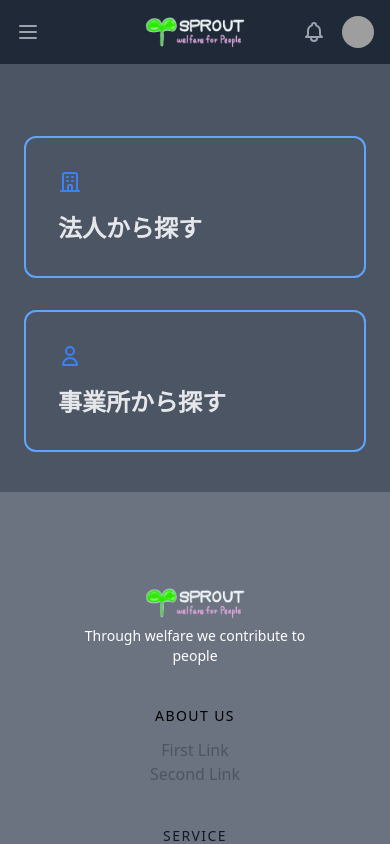
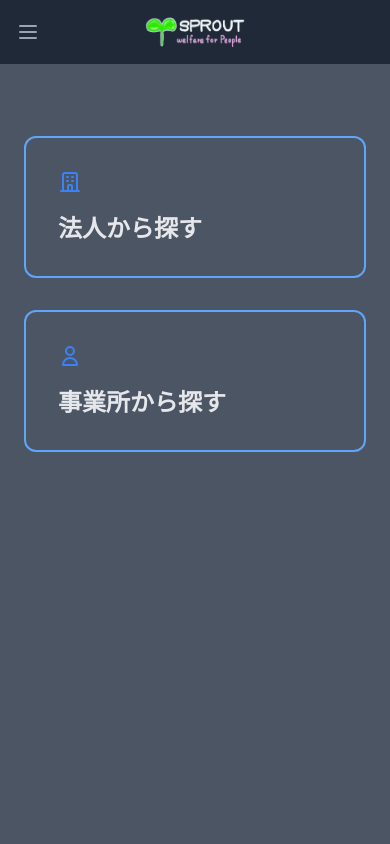
Before and after one commit to yupimaru-sikaku/search-welfare-sp, a Next.js app: page / in a window 390 px wide. Shown: the top 844 px of the page. Built offline with nearby package versions, Linux system fonts and the light colour scheme; grey boxes are pictures that could not be loaded.

Commit message:
メイン画面の高さ調整

```diff
--- a/src/layouts/Layout.jsx
+++ b/src/layouts/Layout.jsx
@@ -9,7 +9,7 @@ export const Layout = ({ children, title = "デフォルトページ" }) => {
         <title>{title}</title>
       </Head>
       <MainHeader />
-      <main className="bg-gray-600">{children}</main>
+      <main className="bg-gray-600 min-h-screen">{children}</main>
       <MainFooter />
     </div>
   );
--- a/src/layouts/MainHeader.jsx
+++ b/src/layouts/MainHeader.jsx
@@ -74,80 +74,6 @@ export const MainHeader = () => {
                   </div>
                 </div>
               </div>
-              <div className="absolute inset-y-0 right-0 flex items-center pr-2 sm:static sm:inset-auto sm:ml-6 sm:pr-0">
-                <button
-                  type="button"
-                  className="bg-gray-800 p-1 rounded-full text-gray-400 hover:text-white focus:outline-none focus:ring-2 focus:ring-offset-2 focus:ring-offset-gray-800 focus:ring-white"
-                >
-                  <span className="sr-only">View notifications</span>
-                  <BellIcon className="h-6 w-6" aria-hidden="true" />
-                </button>
-
-                {/* Profile dropdown */}
-                <Menu as="div" className="ml-3 relative">
-                  <div>
-                    <Menu.Button className="bg-gray-800 flex text-sm rounded-full focus:outline-none focus:ring-2 focus:ring-offset-2 focus:ring-offset-gray-800 focus:ring-white">
-                      <span className="sr-only">Open user menu</span>
-                      <img
-                        className="h-8 w-8 rounded-full"
-                        src="https://images.unsplash.com/photo-1472099645785-5658abf4ff4e?ixlib=rb-1.2.1&ixid=eyJhcHBfaWQiOjEyMDd9&auto=format&fit=facearea&facepad=2&w=256&h=256&q=80"
-                        alt=""
-                      />
-                    </Menu.Button>
-                  </div>
-                  <Transition
-                    as={Fragment}
-                    enter="transition ease-out duration-100"
-                    enterFrom="transform opacity-0 scale-95"
-                    enterTo="transform opacity-100 scale-100"
-                    leave="transition ease-in duration-75"
-                    leaveFrom="transform opacity-100 scale-100"
-                    leaveTo="transform opacity-0 scale-95"
-                  >
-                    <Menu.Items className="origin-top-right absolute right-0 mt-2 w-48 rounded-md shadow-lg py-1 bg-white ring-1 ring-black ring-opacity-5 focus:outline-none">
-                      <Menu.Item>
-                        {({ active }) => (
-                          <a
-                            href="#"
-                            className={classNames(
-                              active ? "bg-gray-100" : "",
-                              "block px-4 py-2 text-sm text-gray-700"
-                            )}
-                          >
-                            Your Profile
-                          </a>
-                        )}
-                      </Menu.Item>
-                      <Menu.Item>
-                        {({ active }) => (
-                          <a
-                            href="#"
-                            className={classNames(
-                              active ? "bg-gray-100" : "",
-                              "block px-4 py-2 text-sm text-gray-700"
-                            )}
-                          >
-                            Settings
-                          </a>
-                        )}
-                      </Menu.Item>
-                      <Menu.Item>
-                        {({ active }) => (
-                          <a
-                            href="#"
-                            className={classNames(
-                              active ? "bg-gray-100" : "",
-                              "block px-4 py-2 text-sm text-gray-700"
-                            )}
-                          >
-                            Sign out
-                          </a>
-                        )}
-                      </Menu.Item>
-                    </Menu.Items>
-                  </Transition>
-                </Menu>
-              </div>
             </div>
           </div>
 
```
